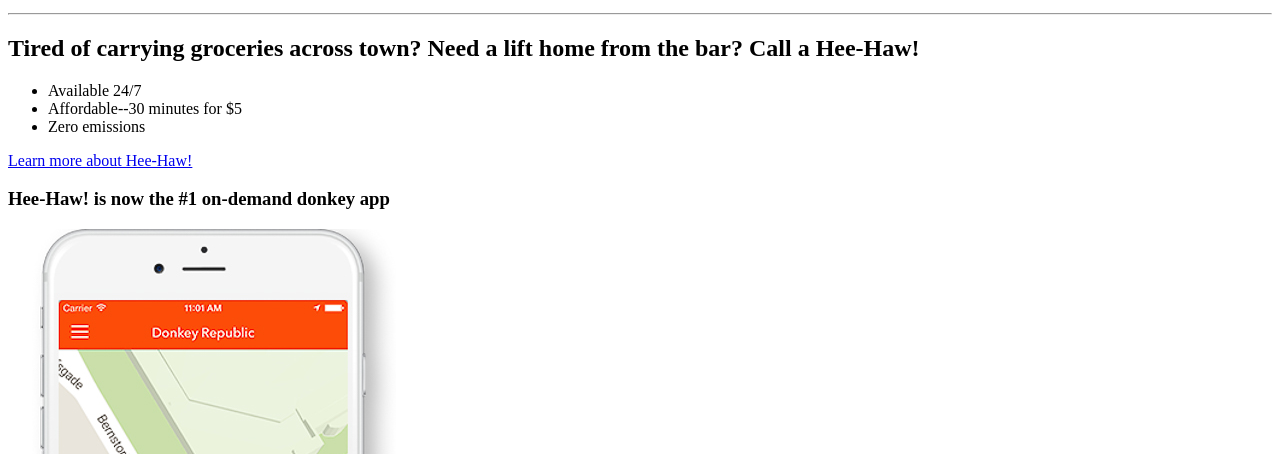
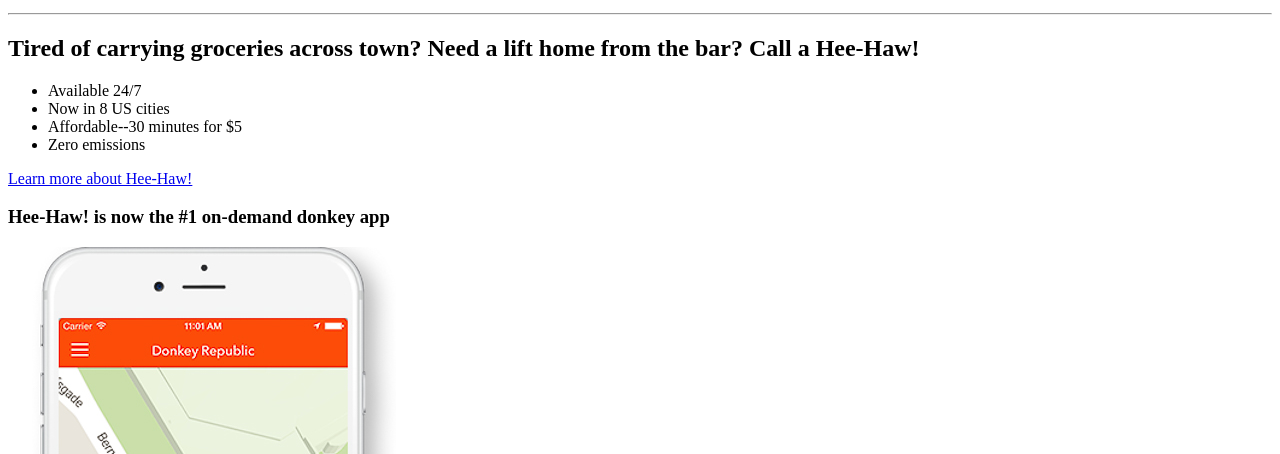
Before and after one commit to swicky08/aro13.github.io, a plain HTML site: page index.html in a window 1280 px wide. Shown: the part 346-800 px from the top of the page. Drawn offline with Linux system fonts and the light colour scheme.

Commit message:
Added bullet on US cities

```diff
--- a/index.html
+++ b/index.html
@@ -15,6 +15,7 @@
 
   <ul>
     <li>Available 24/7</li>
+    <li>Now in 8 US cities</li>
     <li>Affordable--30 minutes for $5</li>
     <li>Zero emissions</li>
   </ul>
```
